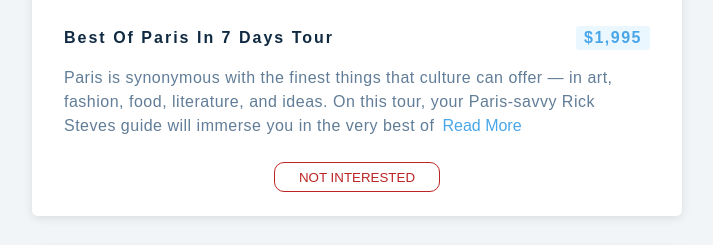
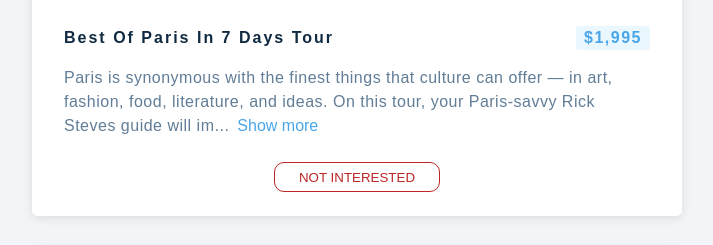
Before and after one commit to B-meet/Tours-List, a React app: page / in a window 1280 px wide. Shown: the part 495-740 px from the top of the page, without its empty margins (283-996 px from the left). Built offline with nearby package versions, Linux system fonts and the light colour scheme.

Commit message:
Fix bugs and Change styles

```diff
--- a/public/index.html
+++ b/public/index.html
@@ -11,7 +11,7 @@
     />
     <link rel="apple-touch-icon" href="%PUBLIC_URL%/logo192.png" />
     <link rel="manifest" href="%PUBLIC_URL%/manifest.json" />
-    <title>React App</title>
+    <title>Our Tours</title>
   </head>
   <body>
     <main id="root"></main>
--- a/src/component.js
+++ /dev/null
@@ -1,89 +0,0 @@
-import React from "react";
-import { useState, useEffect } from "react";
-import { destinations } from "./data";
-import "./style.css";
-
-const Destinations = () => {
-  const [heading, setHeading] = useState("our tours");
-  const [data, setData] = useState(destinations);
-  const [readbtn, setReadbtn] = useState("Read More");
-  const [text, setText] = useState(false);
-
-  //the function for NOT INTERESTED button
-
-  const remove = (id) => {
-    setData(
-      data.filter((newData) => {
-        return newData.id !== id;
-      })
-    );
-  };
-
-  //function to make the things as they were initially set
-
-  const reload = () => {
-    window.location.reload(false);
-  };
-
-  useEffect(() => {
-    if (data.length <= 0) {
-      setHeading("no tours left");
-    }
-  }, [data.length]);
-
-  if (data.length > 0) {
-    return (
-      <div className='container'>
-        <h2 className='main-heading'>{heading}</h2>
-        {data.map(
-          ({ place, image, title, content, price, id, moreContent }) => {
-            return (
-              <article key={id} className='card'>
-                <img
-                  src={image}
-                  alt={`scenery from ${place}`}
-                  className='image'
-                />
-                <section className='card-content'>
-                  <div className='header'>
-                    <h4 className='title'>{title}</h4>
-                    <span className='price'>
-                      <b>{price}</b>
-                    </span>
-                  </div>
-                  <p className='content'>
-                    {content}
-                    {text && moreContent}
-                  </p>
-                  <button
-                    className='read-more'
-                    onClick={() => {
-                      setText(!text);
-                      setReadbtn(text ? "Read More" : "Read Less");
-                    }}
-                  >
-                    {readbtn}
-                  </button>
-                  <button className='btn' onClick={() => remove(id)}>
-                    Not Interested
-                  </button>
-                </section>
-              </article>
-            );
-          }
-        )}
-      </div>
-    );
-  } else {
-    return (
-      <>
-        <h1 className='main-heading-2'>{heading}</h1>
-        <button className='refresh' onClick={() => reload()}>
-          Refresh
-        </button>
-      </>
-    );
-  }
-};
-
-export default Destinations;
--- a/src/data.js
+++ b/src/data.js
@@ -7,9 +7,7 @@
     image:
       "https://dl.airtable.com/.attachments/a0cd0702c443f31526267f38ea5314a1/2447eb7a/paris.jpg",
     content:
-      "Paris is synonymous with the finest things that culture can offer — in art, fashion, food, literature, and ideas. On this tour, your Paris-savvy Rick Steves guide will immerse you in the very best of",
-    moreContent:
-      " the City of Light: the masterpiece-packed Louvre and Orsay museums, resilient Notre-Dame Cathedral, exquisite Sainte-Chapelle, and extravagant Palace of Versailles. You'll also enjoy guided neighborhood walks through the city's historic heart as well as quieter moments to slow down and savor the city's intimate cafés, colorful markets, and joie de vivre. Join us for the Best of Paris in 7 Days!",
+      "Paris is synonymous with the finest things that culture can offer — in art, fashion, food, literature, and ideas. On this tour, your Paris-savvy Rick Steves guide will immerse you in the very best of the City of Light: the masterpiece-packed Louvre and Orsay museums, resilient Notre-Dame Cathedral, exquisite Sainte-Chapelle, and extravagant Palace of Versailles. You'll also enjoy guided neighborhood walks through the city's historic heart as well as quieter moments to slow down and savor the city's intimate cafés, colorful markets, and joie de vivre. Join us for the Best of Paris in 7 Days!",
   },
   {
     id: 2,
@@ -19,9 +17,7 @@
     image:
       "https://dl.airtable.com/.attachments/6c24084000a3777064c5200a8c2ae931/04081a3e/ireland.jpeg",
     content:
-      "Rick Steves' Best of Ireland tour kicks off with the best of Dublin, followed by Ireland's must-see historical sites, charming towns, music-filled pubs, and seaside getaways — including Kinsale, the D",
-    moreContent:
-      "ingle Peninsula, the Cliffs of Moher, the Aran Islands, Galway, Connemara, Giant's Causeway, and the compelling city of Belfast. All along the way, Rick's guides will share their stories to draw you in to the Emerald Isle, and the friendliness of the people will surely steal your heart. Join us for the Best of Ireland in 14 Days!",
+      "Rick Steves' Best of Ireland tour kicks off with the best of Dublin, followed by Ireland's must-see historical sites, charming towns, music-filled pubs, and seaside getaways — including Kinsale, the Dingle Peninsula, the Cliffs of Moher, the Aran Islands, Galway, Connemara, Giant's Causeway, and the compelling city of Belfast. All along the way, Rick's guides will share their stories to draw you in to the Emerald Isle, and the friendliness of the people will surely steal your heart. Join us for the Best of Ireland in 14 Days!",
   },
   {
     id: 3,
@@ -31,9 +27,7 @@
     image:
       "https://dl.airtable.com/.attachments/27f6cbfe631e303f98b97e9dafacf25b/6bbe2a07/vienna.jpeg",
     content:
-      "Let's go where classical music, towering castles, and the-hills-are-alive scenery welcome you to the gemütlichkeit of Bavaria and opulence of Austria's Golden Age. Your Rick Steves guide will bring th",
-    moreContent:
-      "is region's rich history and culture to life in festive Munich, Baroque Salzburg, sparkling Lake Hallstatt, monastic Melk, the blue Danube, and royal Vienna — with cozy villages and alpine vistas all along the way. Join us for the Best of Munich, Salzburg & Vienna in 8 Days!",
+      "Let's go where classical music, towering castles, and the-hills-are-alive scenery welcome you to the gemütlichkeit of Bavaria and opulence of Austria's Golden Age. Your Rick Steves guide will bring this region's rich history and culture to life in festive Munich, Baroque Salzburg, sparkling Lake Hallstatt, monastic Melk, the blue Danube, and royal Vienna — with cozy villages and alpine vistas all along the way. Join us for the Best of Munich, Salzburg & Vienna in 8 Days!",
   },
   {
     id: 4,
@@ -43,9 +37,7 @@
     image:
       "https://dl.airtable.com/.attachments/3efa7aa402d49c12b8769c581a96af42/d5b641e3/italy.jpeg",
     content:
-      "Our Rome tour serves up Europe's most intoxicating brew of dazzling art, earth-shaking history, and city life with style. On this Rome vacation, your tour guide will resurrect the grandeur of ancient",
-    moreContent:
-      "Rome's Colosseum, Forum, Pantheon, and nearby Ostia Antica. From the Renaissance and Baroque eras, you'll marvel at St. Peter's Basilica, the Vatican Museums, Sistine Chapel, and Borghese Gallery. You'll also enjoy today's Rome, with neighborhood walking tours, memorable restaurants, and time to explore on your own. Join us for the Best of Rome in 7 Days!",
+      "Our Rome tour serves up Europe's most intoxicating brew of dazzling art, earth-shaking history, and city life with style. On this Rome vacation, your tour guide will resurrect the grandeur of ancient. Rome's Colosseum, Forum, Pantheon, and nearby Ostia Antica. From the Renaissance and Baroque eras, you'll marvel at St. Peter's Basilica, the Vatican Museums, Sistine Chapel, and Borghese Gallery. You'll also enjoy today's Rome, with neighborhood walking tours, memorable restaurants, and time to explore on your own. Join us for the Best of Rome in 7 Days!",
   },
   {
     id: 5,
@@ -55,8 +47,6 @@
     image:
       "https://dl.airtable.com/.attachments/3feee7a93af0f4f809312132090c9a80/58e3e8ec/poland.jpeg",
     content:
-      "Starting in the colorful port city of Gdańsk, you'll escape the crowds and embrace the understated elegance of ready-for-prime-time Poland for 10 days. With an expert Rick Steves guide at your side, y",
-    moreContent:
-      "ou'll experience mighty Malbork castle, the cobbly-cute village of Toruń, Poland's contemporary capital of Warsaw, the spiritual Jasna Góra Monastery, and charming Kraków — Poland's finest city. In this land of surprises — so trendy and hip, yet steeped in history — there's so much to discover. Join us for the Best of Poland in 10 Days!",
+      "Starting in the colorful port city of Gdańsk, you'll escape the crowds and embrace the understated elegance of ready-for-prime-time Poland for 10 days. With an expert Rick Steves guide at your side, you'll experience mighty Malbork castle, the cobbly-cute village of Toruń, Poland's contemporary capital of Warsaw, the spiritual Jasna Góra Monastery, and charming Kraków — Poland's finest city. In this land of surprises — so trendy and hip, yet steeped in history — there's so much to discover. Join us for the Best of Poland in 10 Days!",
   },
 ];
--- /dev/null
+++ b/src/destinations.js
@@ -0,0 +1,61 @@
+import React from "react";
+import { useState, useEffect } from "react";
+import { destinations } from "./data";
+import Place from "./place";
+import "./style.css";
+
+//complete site code [Parent Component of Place.js]
+
+const Destinations = () => {
+  const [heading, setHeading] = useState("our tours");
+  const [data, setData] = useState(destinations);
+
+  //function to make the things as they were initially set
+
+  const reload = () => {
+    window.location.reload(false);
+  };
+
+  const remove = (id) => {
+    setData(
+      data.filter((newData) => {
+        return newData.id !== id;
+      })
+    );
+  };
+
+  useEffect(() => {
+    if (data.length <= 0) {
+      setHeading("no tours left");
+    }
+  }, [data.length]);
+
+  if (data.length > 0) {
+    return (
+      <>
+        <div className='container'>
+          <h2 className='main-heading'>{heading}</h2>
+          {data.map((innerData) => {
+            innerData.removeItem = remove;
+            return (
+              <article className='card'>
+                <Place key={innerData.id} {...innerData} />
+              </article>
+            );
+          })}
+        </div>
+      </>
+    );
+  } else {
+    return (
+      <>
+        <h1 className='main-heading-2'>{heading}</h1>
+        <button className='refresh' onClick={() => reload()}>
+          Refresh
+        </button>
+      </>
+    );
+  }
+};
+
+export default Destinations;
--- a/src/index.js
+++ b/src/index.js
@@ -1,6 +1,6 @@
 import React from "react";
 import reactDom from "react-dom";
-import SiteContent from "./component";
+import SiteContent from "./destinations";
 import { useState, useEffect } from "react";
 
 const Site = () => {
--- /dev/null
+++ b/src/place.js
@@ -0,0 +1,36 @@
+import React from "react";
+import { useState } from "react";
+
+const Place = ({ image, place, title, price, content, id, removeItem }) => {
+  const [showFullDescription, setShowFullDescription] = useState(false);
+
+  return (
+    <>
+      <img src={image} alt={`senery from ${place}`} className='image' />
+      <section className='card-content'>
+        <div className='header'>
+          <h4 className='title'>{title}</h4>
+          <span className='price'>
+            <b>{price}</b>
+          </span>
+        </div>
+        <p className='content'>
+          {showFullDescription ? content : `${content.slice(0, 170)}...`}
+        </p>
+        <button
+          className='content-toggle'
+          onClick={() => {
+            setShowFullDescription(!showFullDescription);
+          }}
+        >
+          {showFullDescription ? "Hide" : "Show more"}
+        </button>
+        <button className='btn' onClick={() => removeItem(id)}>
+          Not Interested
+        </button>
+      </section>
+    </>
+  );
+};
+
+export default Place;
--- a/src/style.css
+++ b/src/style.css
@@ -103,7 +103,7 @@
   display: inline;
 }
 
-.read-more {
+.content-toggle {
   border: none;
   font-size: 1rem;
   background: none;
```
